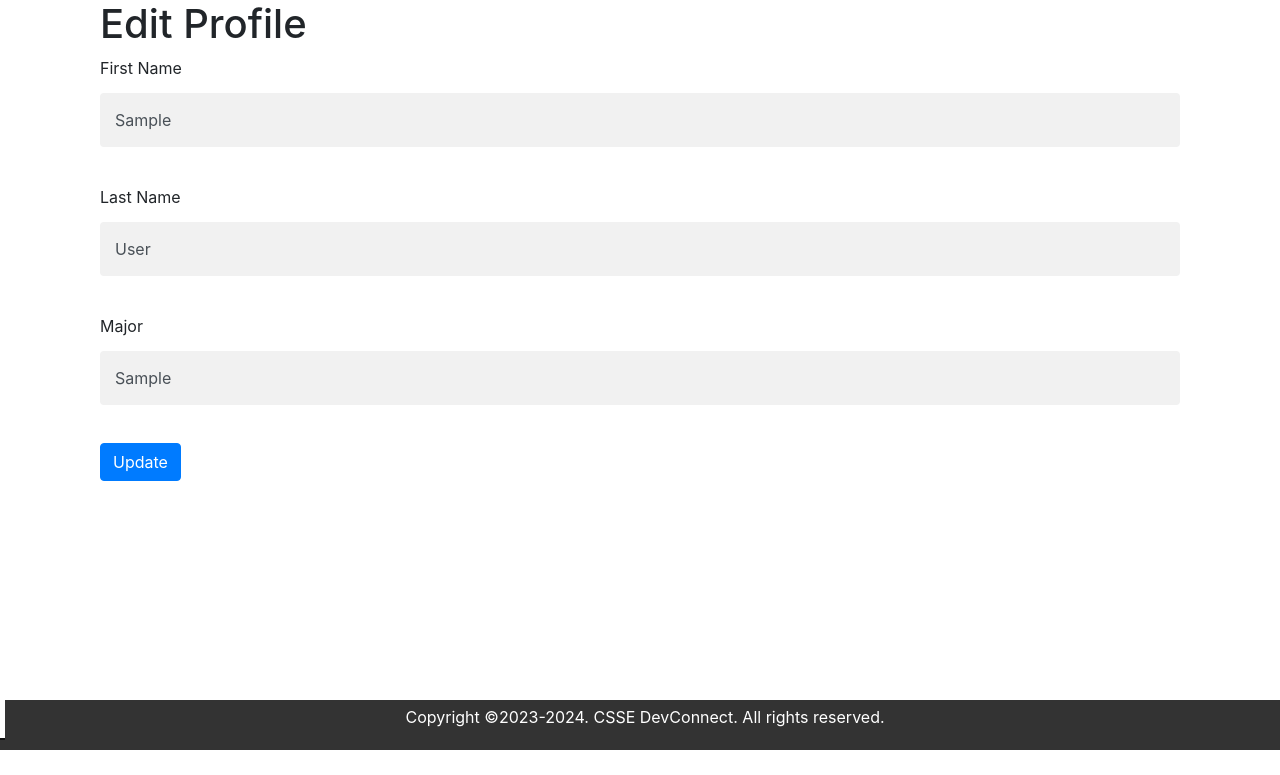
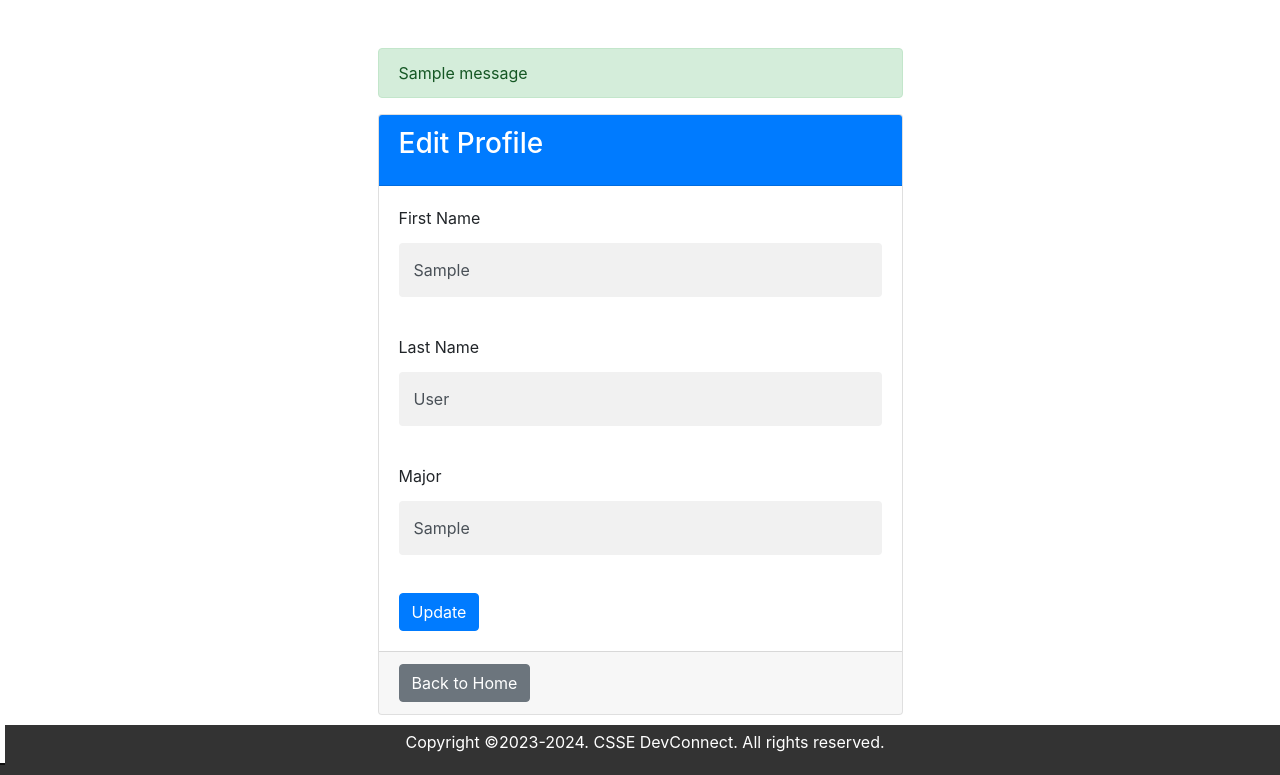
Before and after one commit to ramandatta87/CITS5505_UWA_Group_Project, a Flask app: page /auth/profile in a window 1280 px wide. Shown: the part 50-825 px from the top of the page. Before the commit the page ends 800 px from the top, so only its background shows below. Run offline with Flask 3, Linux system fonts and the light colour scheme; a user stored in the database is signed in; tables that the repository leaves empty hold one stand-in row (values such as "Sample post"); one stand-in notice (Sample message) is shown; some libraries are stand-ins or nearby versions.

Commit message:
Set Proifle Layout matching base layout. Added Back Button and flask message for profile update.

```diff
--- a/app/controllers/auth_controller.py
+++ b/app/controllers/auth_controller.py
@@ -141,6 +141,10 @@ def profile():
 
         user.major = form.major.data
         db.session.commit()
+
+        # Update session data to reflect changes
+        session['user_name'] = f"{user.first_name} {user.last_name}"
+
         flash('Your profile has been updated.', 'success')
         return redirect(url_for('auth.profile'))  # Redirect to the profile page to see updated info
 
--- a/app/templates/profile.html
+++ b/app/templates/profile.html
@@ -1,21 +1,65 @@
 {% extends "includes/layout.html" %}
 
 {% block content %}
-<div class="container">
-    <h1>Edit Profile</h1>
+<div class="container mt-5">
+    <div class="row justify-content-center">
+        <div class="col-md-6">
+            <!-- Display Flash Messages -->
+            {% with messages = get_flashed_messages(with_categories=true) %}
+            {% if messages %}
+                {% for category, message in messages %}
+                    <div class="alert alert-{{ category }}">
+                        {{ message }}
+                    </div>
+                {% endfor %}
+            {% endif %}
+            {% endwith %}
+
+            <div class="card">
+                <div class="card-header bg-primary text-white">
+                    <h3 class="card-title">Edit Profile</h3>
+                </div>
+                <div class="card-body">
                     <form method="POST">
                         {{ form.csrf_token }}
                         <div class="form-group">
-            {{ form.first_name.label }} {{ form.first_name(class="form-control") }}
+                            {{ form.first_name.label(class_='form-label') }}
+                            {{ form.first_name(class_='form-control') }}
+                            {% if form.first_name.errors %}
+                                <div class="alert alert-danger">
+                                    {{ form.first_name.errors[0] }}
                                 </div>
-        <div class="form-group">
-            {{ form.last_name.label }} {{ form.last_name(class="form-control") }}
+                            {% endif %}
                         </div>
 
                         <div class="form-group">
-            {{ form.major.label }} {{ form.major(class="form-control") }}
+                            {{ form.last_name.label(class_='form-label') }}
+                            {{ form.last_name(class_='form-control') }}
+                            {% if form.last_name.errors %}
+                                <div class="alert alert-danger">
+                                    {{ form.last_name.errors[0] }}
                                 </div>
+                            {% endif %}
+                        </div>
+
+                        <div class="form-group">
+                            {{ form.major.label(class_='form-label') }}
+                            {{ form.major(class_='form-control') }}
+                            {% if form.major.errors %}
+                                <div class="alert alert-danger">
+                                    {{ form.major.errors[0] }}
+                                </div>
+                            {% endif %}
+                        </div>
+
                         <button type="submit" class="btn btn-primary">Update</button>
                     </form>
                 </div>
+                <div class="card-footer">
+                    <a href="{{ url_for('main.index') }}" class="btn btn-secondary">Back to Home</a>
+                </div>
+            </div>
+        </div>
+    </div>
+</div>
 {% endblock %}
```
Also changed, not shown: app/sqldb.db. Lines whose indentation alone changed are shown as unchanged.
